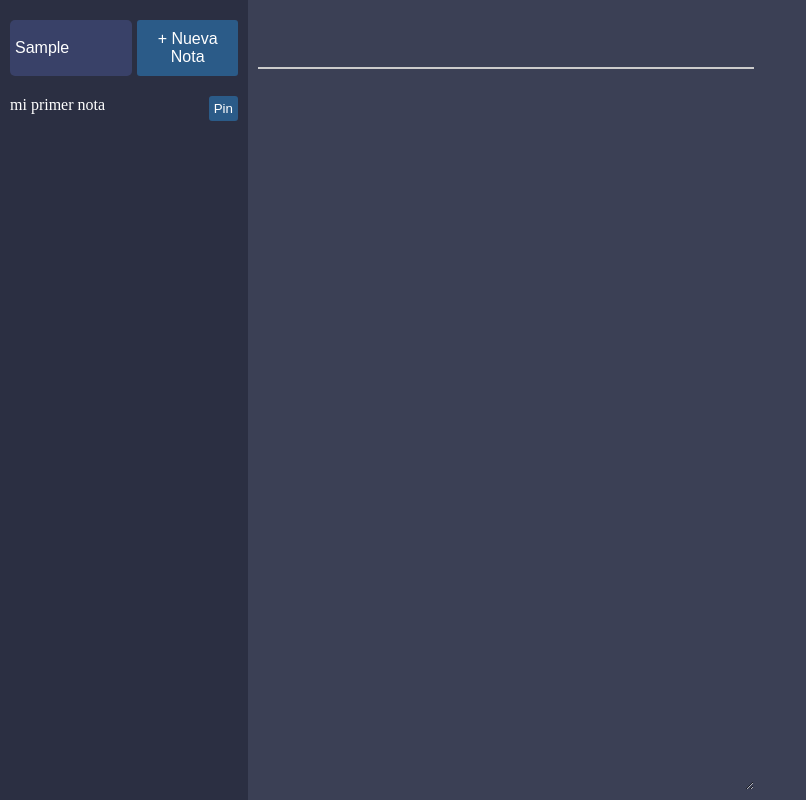
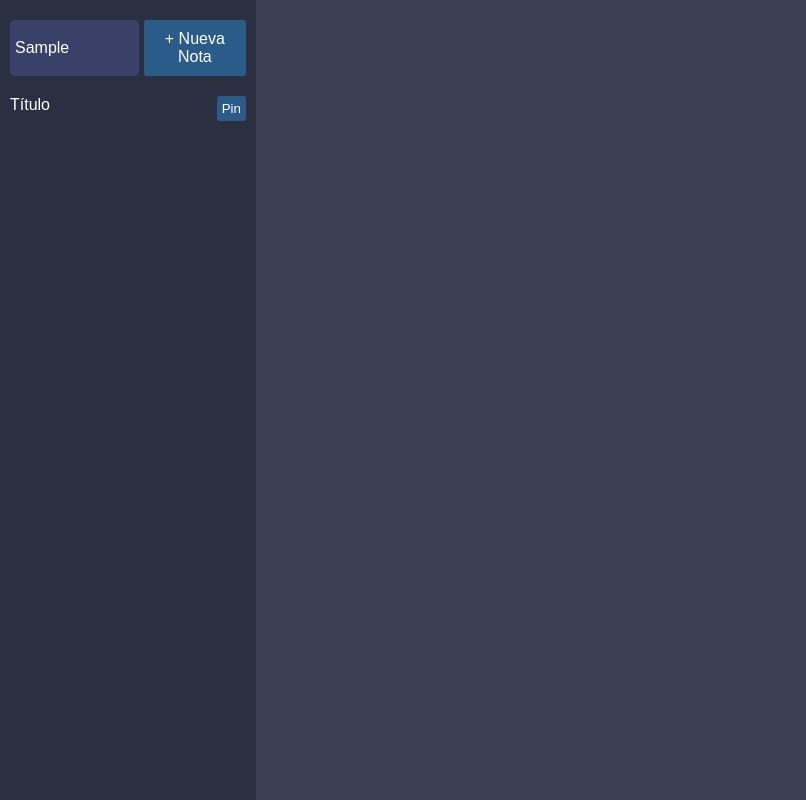
Before and after one commit to NicoPicotto/Notas-Markdown, a React (Create React App) app: page / in a window 1280 px wide. Both pictures are taken after typing "Sample" into the empty fields and a click on the button "+ Nueva Nota". Shown: the whole page, without its empty margins (0-806 px from the left). Built offline with nearby package versions, Linux system fonts and the light colour scheme.

Commit message:
Funcionalidades Search y Preview

```diff
--- a/package.json
+++ b/package.json
@@ -8,6 +8,7 @@
     "@testing-library/user-event": "^13.5.0",
     "react": "^17.0.2",
     "react-dom": "^17.0.2",
+    "react-remarkable": "^1.1.3",
     "react-scripts": "5.0.0",
     "react-uuid": "^1.0.2",
     "web-vitals": "^2.1.3"
--- a/public/index.html
+++ b/public/index.html
@@ -24,7 +24,7 @@
       work correctly both with client-side routing and a non-root public URL.
       Learn how to configure a non-root public URL by running `npm run build`.
     -->
-    <title>React App</title>
+    <title>Notitas de Nico y Rocilda</title>
   </head>
   <body>
     <noscript>You need to enable JavaScript to run this app.</noscript>
--- a/src/App.css
+++ b/src/App.css
@@ -28,8 +28,13 @@
   .preview{
     background-color: #3b4055;
     color: white;
-    padding: 10px;
+    padding: 15px;
     width: 40%;
+    box-sizing: border-box;
+
+    line-height: 1.7;
+    font-size: 18px;
+
   }
 
   .note{
--- a/src/App.js
+++ b/src/App.js
@@ -9,38 +9,142 @@ import uuid from "react-uuid";
 import "./App.css";
 
 function App() {
-
+  //Estado de las notas
 	const [items, setItems] = useState([]);
+  //Estado para la búsqueda de las notas
+  const [copyItems, setCopyItems] = useState([]);
+  //Estado del índice
+  const [actualIndex, setActualIndex] = useState(-1);
 
 	function handleNew() {
 		const note = {
 			id: uuid(),
-      title: "mi primer nota",
-      text: "# hola como andas",
+			title: "Título",
+			text: "Contenido",
 			pinned: false,
-      created: Date.now()
+			created: Date.now(),
+		};
+
+    let notes = [...items];
+    notes.unshift(note)
+
+    let res = getOrderedNotes(notes)
+
+		setItems(res);
+    setCopyItems(res)
 	}
-    setItems([...items, note])
+
+  //Funcion para pinear (toggle) las notas al hacer click
+  function handlePinned(item, i){
+    setActualIndex(i)
+    let id = item.id
+    let notes = [...items]
+    notes[i].pinned = !notes[i].pinned
+
+    //Llama función para ordenar
+    let res = getOrderedNotes(notes)
+
+    setItems(res)
+    setCopyItems(res)
+
+    let index = res.findIndex(x => x.id === id)
+
+    setActualIndex(index)
   }
+
+  //Funcion para ordenar
+  function getOrderedNotes(arr){
+    let items = [...arr]
+    let pinned = items.filter(x => x.pinned === true)
+    let rest = items.filter(x => x.pinned === false)
+
+    pinned = sortByDate(pinned, true)
+    rest = sortByDate(rest, true)
+
+    return [...pinned, ...rest]
+  }
+
+  //Función para ordenar por fecha
+  function sortByDate(arr, asc = false){
+    if(asc) return arr.sort( (a, b) => new Date(b.created) - new Date(a.created));
+    return arr.sort((a, b) => new Date(a.created) - new Date(b.created));
+  }
+
+  //Funcion para seleccionar cada nota
+  function handleSelectNote(item, e){
+    if(!e.target.classList.contains("note")) return;
+    const index = items.findIndex(x => x === item)
+    setActualIndex(index)
+  }
+
+  function onChangeTitle(e){
+    const title = e.target.value;
+    let notes = [...items]
+    notes[actualIndex].title = title
+    setItems(notes)
+    setCopyItems(notes)
+  }
+
+  function onChangeText(e){
+    const text = e.target.value;
+    let notes = [...items]
+    notes[actualIndex].text = text
+    setItems(notes)
+    setCopyItems(notes)
+  }
+
+  //Funcion para renderizar la nota al hacerle click
+  function renderEditorAndPreview() {
+    return (
+      <>
+        <Editor item={copyItems[actualIndex]} onChangeTitle={onChangeTitle} onChangeText={onChangeText}/>
+        <Preview text={items[actualIndex].text}/>
+      </>
+    )
+  }
+
+  //Función para buscar dentro del search
+  function handleSearch(e){
+    const q = e.target.value;
+
+    if(q === ""){
+      setCopyItems([...items])
+    }else{
+      let res = items.filter (x => x.title.indexOf(q) >= 0 || x.text.indexOf(q) >= 0);
+
+      if(res.length === 0){
+        setActualIndex(-1)
+      }else{
+      setCopyItems([...res])
+      setActualIndex(0)
+      }
+    }
+  }
+
 
 	return (
 		<div className="App container">
 			<Panel>
-        <Menu onNew={handleNew}/>
+				<Menu onNew={handleNew} onSearch={handleSearch}/>
 				<List>
-          {
-              items.map( (item, i) => {
-              return <Item key={item.id} item={item}/>
-            })
-          }
+					{copyItems.map((item, i) => {
+						return (
+							<Item
+								key={item.id}
+								item={item}
+								index={i}
+                actualIndex={actualIndex}
+								onHandlePinned={handlePinned}
+								onHandleSelectNote={handleSelectNote}
+							/>
+						);
+					})}
 				</List>
 			</Panel>
 
       <>
-      <Editor />
-      <Preview />
+          { (actualIndex >= 0) ? renderEditorAndPreview() : "" }
       </>
-
 		</div>
 	);
 }
--- a/src/components/Editor/Editor.js
+++ b/src/components/Editor/Editor.js
@@ -1,14 +1,23 @@
 import React from "react";
 
-const Editor = () => {
+const Editor = ({item, onChangeTitle, onChangeText}) => {
+
+	function handleTitleChange(e){
+		onChangeTitle(e)
+	}
+
+	function handleTextChange(e) {
+		onChangeText(e)
+	}
+
 	return (
 		<div className="editor">
 			<div>
-				<input className="title"></input>
+				<input className="title" value={item.title} onChange={handleTitleChange}></input>
 			</div>
 
 			<div className="editor-textarea">
-				<textarea className="content"></textarea>
+				<textarea className="content" value={item.text} onChange={handleTextChange}></textarea>
 			</div>
 		</div>
 	);
--- a/src/components/Item/Item.js
+++ b/src/components/Item/Item.js
@@ -1,14 +1,37 @@
 import React from "react";
 
-const Item = ({item}) => {
+const Item = ({
+	item,
+	onHandlePinned,
+	onHandleSelectNote,
+	index,
+	actualIndex,
+}) => {
+
+
+	function handlePinned(item, index) {
+		onHandlePinned(item, index);
+	}
+
+	function handleClick(item, e) {
+		onHandleSelectNote(item, e);
+	}
+
 	return (
-		<div key={item.id} className="note">
+		<div
+			key={item.id}
+			className={index === actualIndex ? "note activeNote" : "note"}
+			onClick={(e) => handleClick(item, e)}
+		>
 			<div>
 				{item.title === "" ? "[Sin titulo]" : item.title.substring(0, 20)}
 			</div>
 
 			<div>
-				<button className="pinButton">{item.pinned ? "Pinned" : "Pin"}</button>
+				<button className="pinButton" onClick={() => handlePinned(item, index)}>
+					{" "}
+					{item.pinned ? "Pinned" : "Pin"}
+				</button>
 			</div>
 		</div>
 	);
--- a/src/components/Menu/Menu.js
+++ b/src/components/Menu/Menu.js
@@ -1,16 +1,18 @@
-import React, { useState } from "react";
+import React from "react";
 
-const Menu = ({onNew}) => {
-
-    const [items, setItems] = useState([]);
+const Menu = ({onNew, onSearch}) => {
 
     function handleClick() {
 		onNew()
 	}
 
+	function handleChange(e){
+		onSearch(e)
+	}
+
     return (
         <div className="menu">
-				<input className="search" placeholder="Buscar..."></input>
+				<input className="search" placeholder="Buscar..." onChange={handleChange}></input>
 				<button className="btn" onClick={() => handleClick()}>
 					+ Nueva Nota
 				</button>
--- a/src/components/Preview/Preview.js
+++ b/src/components/Preview/Preview.js
@@ -1,9 +1,10 @@
 import React from 'react'
+import Markdown from "react-remarkable"
 
 const Preview = ({text}) => {
     return (
         <div className="preview">
-
+            <Markdown source={text} />
         </div>
     )
 }
--- a/src/index.css
+++ b/src/index.css
@@ -1,4 +1,5 @@
 *{
   margin: 0;
   padding: 0;
+  font-family: Arial, Helvetica, sans-serif;
 }
```
Also changed, not shown: 1 other file (tests, documents, lock files or other folders). Lines whose indentation alone changed are shown as unchanged.
